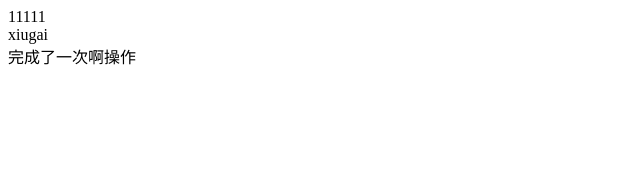
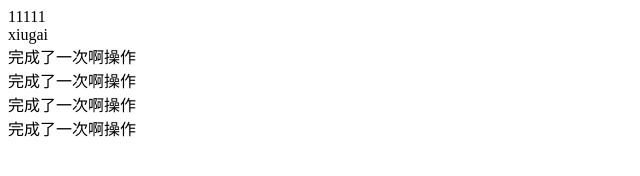
Before and after one commit to programmeryan/web-, a plain HTML site: page index.html in a window 1280 px wide. Shown: the whole page, without its empty margins (0-640 px from the left). Drawn offline with Linux system fonts and the light colour scheme.

Commit message:
改版2次

```diff
--- a/index.html
+++ b/index.html
@@ -8,5 +8,8 @@
 	<div>11111</div><a href=""></a>
 <div>xiugai </div>
 <div>  完成了一次啊操作</div>
+<div>  完成了一次啊操作</div>
+<div>  完成了一次啊操作</div>
+<div>  完成了一次啊操作</div>
 </body>
 </html>
```
